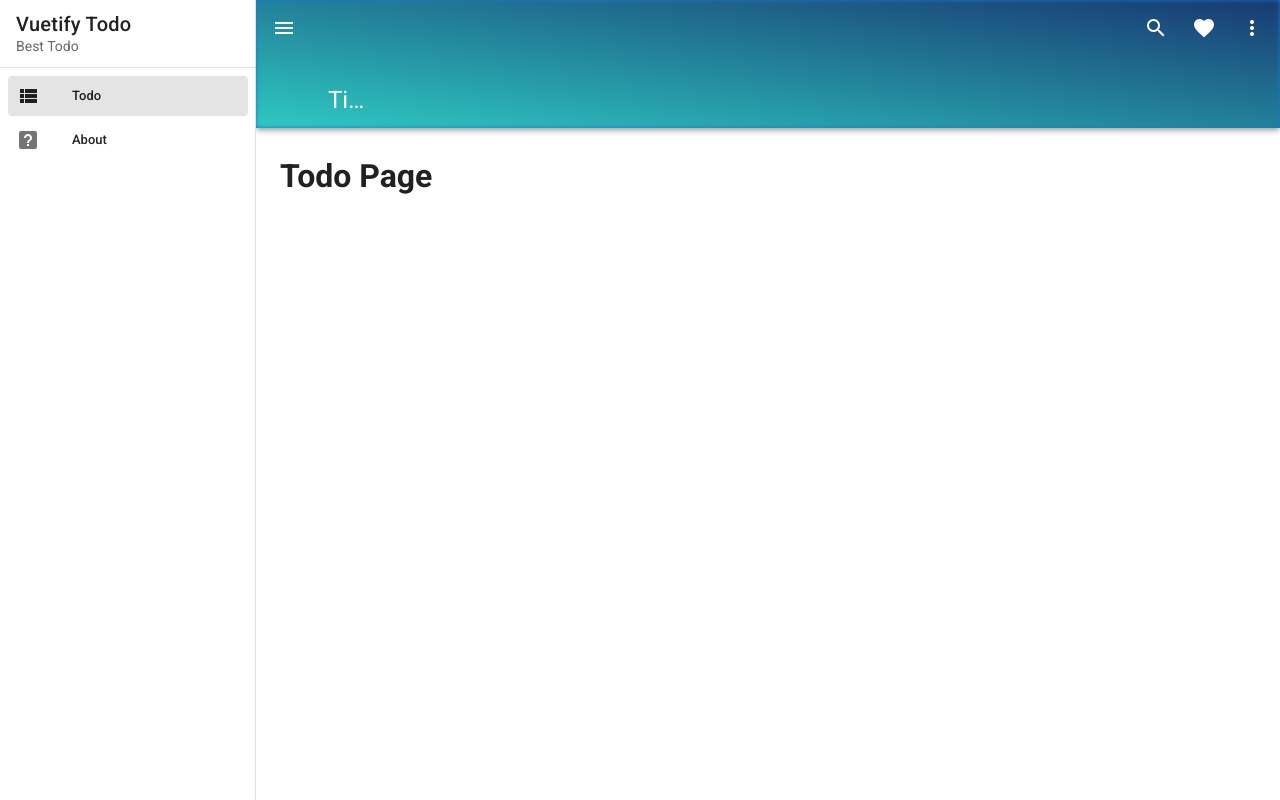
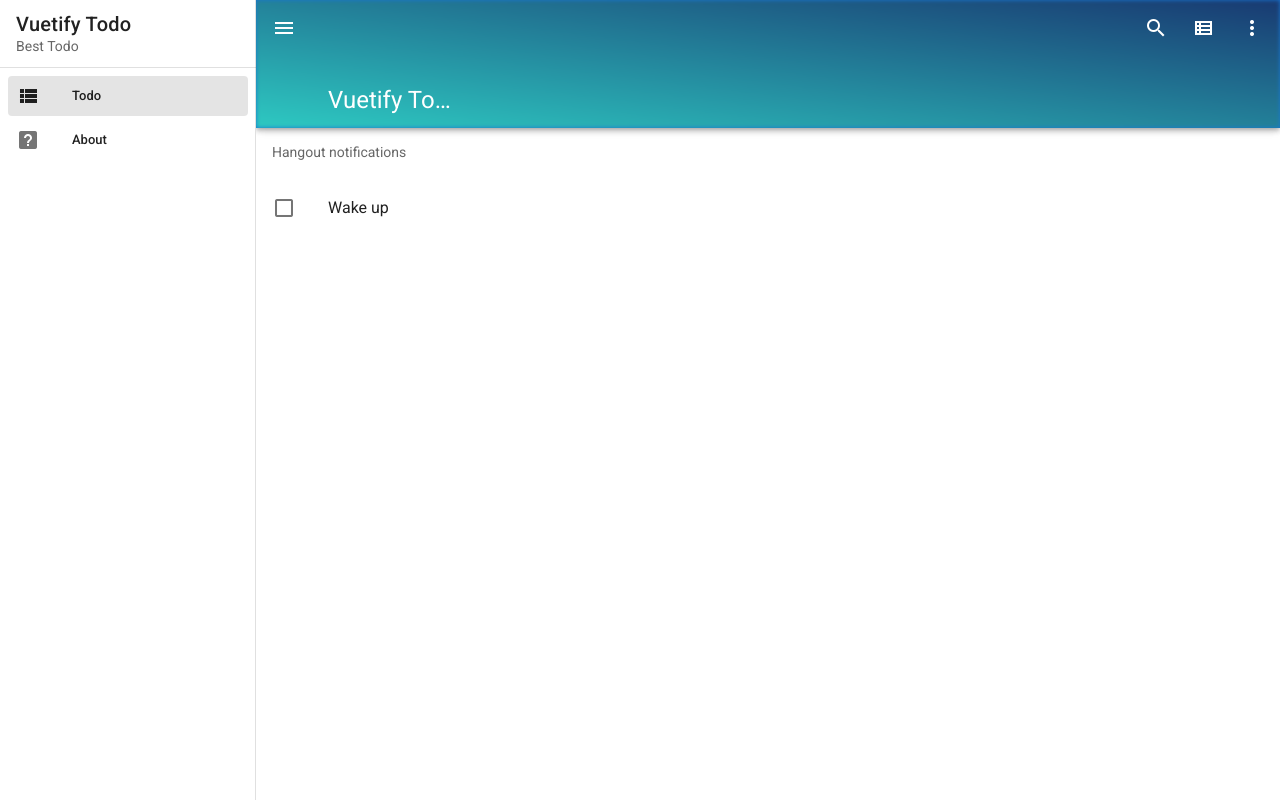
Before and after one commit to Monyjenni/todoproject, a Vue app: page / in a window 1280 px wide. Built offline with nearby package versions, Linux system fonts and the light colour scheme.

Commit message:
adding_icon_package

```diff
--- a/package.json
+++ b/package.json
@@ -13,6 +13,8 @@
     "vuetify": "^2.6.0"
   },
   "devDependencies": {
+    "@mdi/font": "^7.2.96",
+    "@mdi/js": "^7.2.96",
     "@vue/cli-plugin-eslint": "~5.0.0",
     "@vue/cli-plugin-router": "~5.0.0",
     "@vue/cli-service": "~5.0.0",
--- a/src/App.vue
+++ b/src/App.vue
@@ -51,9 +51,9 @@
       ></v-img>
     </template>
 
-    <v-app-bar-nav-icon></v-app-bar-nav-icon>
+    <v-app-bar-nav-icon @click="drawer = !drawer"></v-app-bar-nav-icon>
 
-    <v-app-bar-title>Title</v-app-bar-title>
+    <v-app-bar-title>Vuetify Todo</v-app-bar-title>
 
     <v-spacer></v-spacer>
 
@@ -62,7 +62,7 @@
     </v-btn>
 
     <v-btn icon>
-      <v-icon>mdi-heart</v-icon>
+      <v-icon>mdi-view-list-outline</v-icon>
     </v-btn>
 
     <v-btn icon>
--- a/src/plugins/vuetify.js
+++ b/src/plugins/vuetify.js
@@ -1,7 +1,11 @@
+import '@mdi/font/css/materialdesignicons.css'
 import Vue from 'vue';
 import Vuetify from 'vuetify/lib/framework';
 
 Vue.use(Vuetify);
 
 export default new Vuetify({
+  icons: {
+    iconfont: 'mdi', // default - only for display purposes
+  },
 });
--- a/views/Todo.vue
+++ b/views/Todo.vue
@@ -1,6 +1,25 @@
 <template>
-  <div class="home pa-6">
-    <h1>Todo Page</h1>
+  <div class="home">
+    <v-list
+      two-line
+      subheader
+    >
+      <v-subheader>Hangout notifications</v-subheader>
+        <v-list-item>
+          <template v-slot:default="{ active, }">
+            <v-list-item-action>
+              <v-checkbox
+                :input-value="active"
+                color="primary"
+              ></v-checkbox>
+            </v-list-item-action>
+
+            <v-list-item-content>
+              <v-list-item-title>Wake up</v-list-item-title>
+            </v-list-item-content>
+          </template>
+        </v-list-item>
+    </v-list>
 
   </div>
 </template>
@@ -8,5 +27,8 @@
 <script>
   export default {
     name: 'HomePage',
+    data (){
+
+    }
   }
 </script>
```
Also changed, not shown: 1 other file (tests, documents, lock files or other folders).
